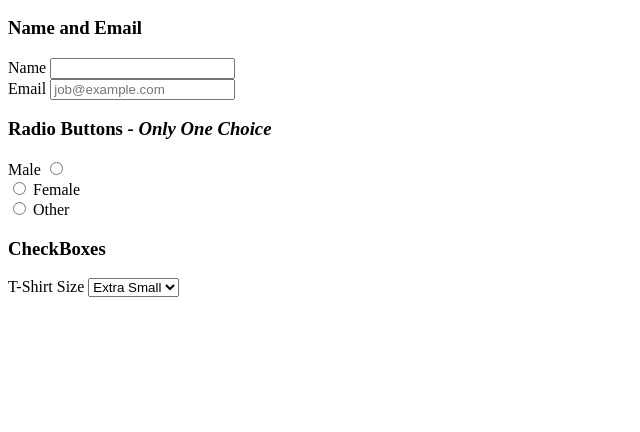
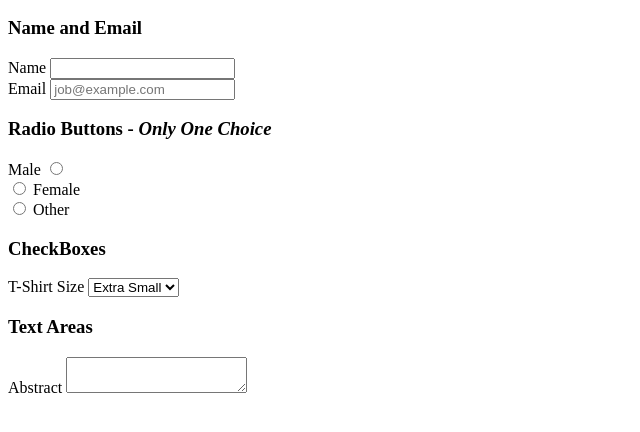
Before and after one commit to etumj/Forms, a plain HTML site: page index.html in a window 1280 px wide. Shown: the part 110-542 px from the top of the page, without its empty margins (0-640 px from the left). Drawn offline with Linux system fonts and the light colour scheme.

Commit message:
Added Text area stuff

```diff
--- a/index.html
+++ b/index.html
@@ -52,5 +52,12 @@
 
         </div>
 
+        <h3>Text Areas</h3>
+
+        <div>
+            <label for='abstract'>Abstract</label>
+            <textarea id='abstract' name='abstract'></textarea>
+        </div>
+
     </body>
 </html>
```
